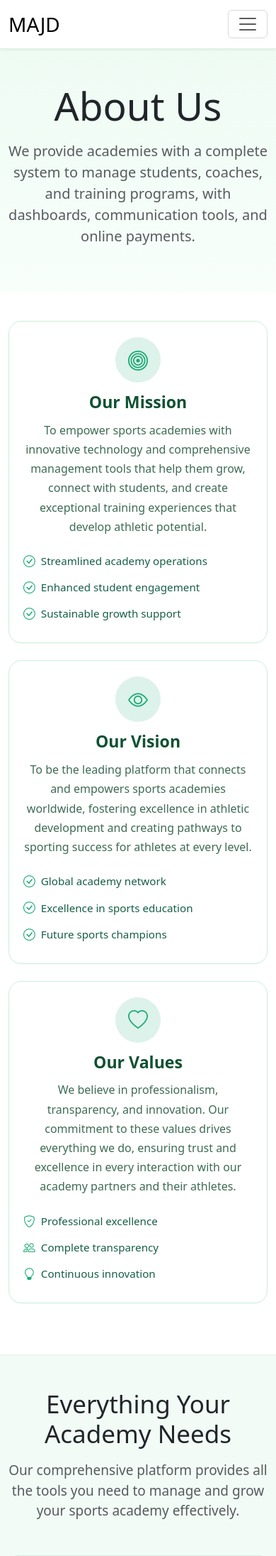
After one commit to naifm8/Majd, a Django app: page /about/ in a window 390 px wide. The commit adds this page. Shown: the top 2192 px of the page at 71% size. Run offline with Django 5.2, Linux system fonts and the light colour scheme; some libraries are stand-ins or nearby versions.

Commit message:
Finished About Page with responsive design

```diff
--- /dev/null
+++ b/Majd/main/static/css/about.css
@@ -0,0 +1,166 @@
+/* خلفية ناعمة للـ Hero */
+.about-hero {
+  background: linear-gradient(180deg, #eefbf3 0%, #f8fffb 100%);
+}
+
+/* عرض مناسب للنص */
+.hero-subtitle {
+  max-width: 900px;
+}
+
+/* بطاقات القسم */
+.about-cards {
+  padding-top: 1rem;
+  padding-bottom: 3rem;
+}
+
+.about-card {
+  background: #ffffff;
+  border: 1px solid #c9efdb;
+  border-radius: 18px;
+  padding: 28px 26px;
+  box-shadow: 0 1px 0 rgba(0,0,0,0.02);
+}
+
+.icon-badge {
+  width: 64px;
+  height: 64px;
+  margin: 0 auto 14px;
+  border-radius: 50%;
+  background: rgba(26, 170, 116, 0.15);
+  display: grid;
+  place-items: center;
+  color: #1aaa74;
+  font-size: 28px;
+}
+
+.about-card-title {
+  text-align: center;
+  color: #0f5132;
+  margin-bottom: 12px;
+  font-weight: 600;
+}
+
+.about-card-text {
+  text-align: center;
+  color: #3e6b55;
+  line-height: 1.7;
+  margin-bottom: 16px;
+}
+
+/* قائمة النقاط */
+.about-list {
+  list-style: none;
+  padding-left: 0;
+  margin: 0;
+  color: #165f44;
+}
+.about-list li {
+  display: flex;
+  align-items: center;
+  gap: 8px;
+  padding: 6px 0;
+  font-size: 0.95rem;
+}
+.about-list i {
+  color: #1aaa74;
+  font-size: 1.05rem;
+}
+
+/* استجابة الشاشات الصغيرة */
+@media (max-width: 991.98px) {
+  .about-card { padding: 22px 20px; }
+}
+/* @media (max-width: 575.98px) {
+  .hero-subtitle { font-size: 1rem; }
+} */
+
+
+
+/* Features Section */
+.about-features {
+  background: #f2fbf6;
+  border-top: 1px solid #e0f3e7;
+  border-bottom: 1px solid #e0f3e7;
+}
+
+.feature-card {
+  background: #fff;
+  border-radius: 12px;
+  border: 1px solid #d3eee0;
+  padding: 28px 20px;
+  transition: all 0.3s ease;
+}
+.feature-card:hover {
+  transform: translateY(-6px);
+  box-shadow: 0 6px 20px rgba(0, 0, 0, 0.08);
+}
+
+.feature-icon {
+  width: 56px;
+  height: 56px;
+  margin: 0 auto 16px;
+  background: rgba(26, 170, 116, 0.15);
+  border-radius: 12px;
+  display: grid;
+  place-items: center;
+  font-size: 24px;
+  color: #1aaa74;
+}
+
+
+/* لون الهوية */
+:root{
+  --brand-green: #0f5132; /* غامق مثل اللي في التصميم */
+}
+
+/* يطبّق داخل قسم about-features فقط */
+.about-features h5 {
+  color: var(--brand-green) !important;
+}
+
+/* أي نص داخل الكروت */
+.about-features .feature-card p {
+  color: var(--brand-green) !important;
+  line-height: 1.6;
+}
+
+/* لون الأيقونات */
+.about-features .feature-icon,
+.about-features .feature-icon i {
+  color: var(--brand-green);
+}
+
+/* لمسة هوفر للكرت (اختياري) */
+.about-features .feature-card:hover {
+  transform: translateY(-4px);
+  box-shadow: 0 8px 24px rgba(0,0,0,.08);
+}
+
+
+
+/* CTA Section */
+.about-cta {
+  background: linear-gradient(135deg, #008a5c, #02774f);
+}
+
+.about-cta h2 {
+  font-size: 2rem;
+}
+
+.about-cta p {
+  max-width: 800px;
+  margin-left: auto;
+  margin-right: auto;
+}
+
+/* زر */
+.about-cta .cta-btn {
+  border-radius: 8px;
+  font-weight: 500;
+  transition: all 0.3s ease;
+}
+.about-cta .cta-btn:hover {
+  background: #f8f9fa;
+  color: #008a5c;
+}
--- /dev/null
+++ b/Majd/main/templates/main/about.html
@@ -0,0 +1,178 @@
+{% extends "main/base.html" %}
+{% load static %}
+
+{% block title %}About{% endblock %}
+
+{% block fileStyle %}
+
+<link rel="stylesheet" href="{% static 'css/about.css' %}">
+
+{% endblock %}
+
+
+{% block content %}
+<section class="about-hero">
+    <div class="container text-center py-5">
+        <h1 class="display-5 mb-3" style="font-weight: 450; font-size: 55px;">About Us</h1>
+        <p class="lead text-muted mx-auto hero-subtitle" style="font-weight: 450;">
+            We provide academies with a complete system to manage students, coaches, and training programs,
+            with dashboards, communication tools, and online payments.
+        </p>
+    </div>
+</section>
+
+<section class="about-cards">
+    <div class="container py-4">
+        <div class="row g-4">
+            <!-- Mission -->
+            <div class="col-12 col-lg-4">
+                <div class="about-card h-100">
+                    <div class="icon-badge">
+                        <i class="bi bi-bullseye"></i>
+                    </div>
+                    <h3 class="about-card-title">Our Mission</h3>
+                    <p class="about-card-text">
+                        To empower sports academies with innovative technology and comprehensive management tools that
+                        help them grow, connect with students, and create exceptional training experiences that develop
+                        athletic potential.
+                    </p>
+                    <ul class="about-list">
+                        <li><i class="bi bi-check-circle"></i> Streamlined academy operations</li>
+                        <li><i class="bi bi-check-circle"></i> Enhanced student engagement</li>
+                        <li><i class="bi bi-check-circle"></i> Sustainable growth support</li>
+                    </ul>
+                </div>
+            </div>
+
+            <!-- Vision -->
+            <div class="col-12 col-lg-4">
+                <div class="about-card h-100">
+                    <div class="icon-badge">
+                        <i class="bi bi-eye"></i>
+                    </div>
+                    <h3 class="about-card-title">Our Vision</h3>
+                    <p class="about-card-text">
+                        To be the leading platform that connects and empowers sports academies worldwide, fostering
+                        excellence in
+                        athletic development and creating pathways to sporting success for athletes at every level.
+                    </p>
+                    <ul class="about-list">
+                        <li><i class="bi bi-check-circle"></i> Global academy network</li>
+                        <li><i class="bi bi-check-circle"></i> Excellence in sports education</li>
+                        <li><i class="bi bi-check-circle"></i> Future sports champions</li>
+                    </ul>
+                </div>
+            </div>
+
+            <!-- Values -->
+            <div class="col-12 col-lg-4">
+                <div class="about-card h-100">
+                    <div class="icon-badge">
+                        <i class="bi bi-heart"></i>
+                    </div>
+                    <h3 class="about-card-title">Our Values</h3>
+                    <p class="about-card-text">
+                        We believe in professionalism, transparency, and innovation. Our commitment to these values
+                        drives
+                        everything we do, ensuring trust and excellence in every interaction with our academy partners
+                        and their
+                        athletes.
+                    </p>
+                    <ul class="about-list">
+                        <li><i class="bi bi-shield-check"></i> Professional excellence</li>
+                        <li><i class="bi bi-people"></i> Complete transparency</li>
+                        <li><i class="bi bi-lightbulb"></i> Continuous innovation</li>
+                    </ul>
+                </div>
+            </div>
+        </div>
+    </div>
+</section>
+
+<!-- Features Section -->
+<section class="about-features">
+    <div class="container text-center py-5">
+        <h2 class="mb-3" style="font-size: 35px; font-weight: 400;">Everything Your Academy Needs</h2>
+        <p class="text-muted mb-5" style="font-size: 19px;">
+            Our comprehensive platform provides all the tools you need to manage and grow your sports academy
+            effectively.
+        </p>
+
+        <div class="row g-4">
+            <!-- Student Management -->
+            <div class="col-12 col-md-6 col-lg-3">
+                <div class="feature-card h-100">
+                    <div class="feature-icon">
+                        <i class="bi bi-people"></i>
+                    </div>
+                    <h5 class="fw-semibold">Student Management</h5>
+                    <p class="text-muted small">
+                        Easily manage student enrollment, progress tracking, and communication with families.
+                    </p>
+                </div>
+            </div>
+
+            <!-- Coach Coordination -->
+            <div class="col-12 col-md-6 col-lg-3">
+                <div class="feature-card h-100">
+                    <div class="feature-icon">
+                        <i class="bi bi-trophy"></i>
+                    </div>
+                    <h5 class="fw-semibold">Coach Coordination</h5>
+                    <p class="text-muted small">
+                        Streamline coach assignments, schedules, and performance monitoring tools.
+                    </p>
+                </div>
+            </div>
+
+            <!-- Program Management -->
+            <div class="col-12 col-md-6 col-lg-3">
+                <div class="feature-card h-100">
+                    <div class="feature-icon">
+                        <i class="bi bi-bullseye"></i>
+                    </div>
+                    <h5 class="fw-semibold">Program Management</h5>
+                    <p class="text-muted small">
+                        Create and manage training programs with detailed scheduling and curriculum tools.
+                    </p>
+                </div>
+            </div>
+
+            <!-- Payment Processing -->
+            <div class="col-12 col-md-6 col-lg-3">
+                <div class="feature-card h-100">
+                    <div class="feature-icon">
+                        <i class="bi bi-check-circle"></i>
+                    </div>
+                    <h5 class="fw-semibold">Payment Processing</h5>
+                    <p class="text-muted small">
+                        Secure online payments and subscription management for your academy operations.
+                    </p>
+                </div>
+            </div>
+        </div>
+    </div>
+</section>
+
+<!-- Call To Action Section -->
+<section class="about-cta text-center text-white py-5">
+    <div class="container py-5">
+        <h2 class="mb-4" style="font-weight: 450; font-size: 40px;">Ready to Transform Your Academy?</h2>
+        <p class="mb-4 lead" style="font-weight: 450;">
+            Join hundreds of academies already using SportConnect to streamline their operations,
+            engage with students, and grow their programs effectively.
+        </p>
+
+        <a href="" class="btn btn-light btn-lg cta-btn mt-4">
+            <i class="bi bi-trophy me-2"></i> Register Your Academy <i class="bi bi-arrow-right ms-2"></i>
+        </a>
+
+        <p class="small mt-3-50 mt-2">
+            Get started in minutes with our easy setup process
+        </p>
+    </div>
+</section>
+
+
+
+{% endblock %}
--- a/Majd/main/templates/main/base.html
+++ b/Majd/main/templates/main/base.html
@@ -48,10 +48,13 @@
                         <a class="nav-link text-dark {% if '/subscriptions/' in request.path %} active {% endif %}" style="font-weight: 550;" href="{% url 'main:subscriptions_view' %}">Subscriptions</a>
                     </li>
                     <li class="nav-item">
-                        <a class="nav-link text-dark" style="font-weight: 550;" href="#">Our Vision</a>
+                        <a class="nav-link text-dark {% if '/ourVision/' in request.path %} active {% endif %}" style="font-weight: 550;" href="{% url 'main:our_vision_view' %}">Our Vision</a>
                     </li>
                     <li class="nav-item">
                         <a class="nav-link text-dark {% if '/contact/' in request.path %} active {% endif %}" style="font-weight: 550;" href="{% url 'main:contact_view' %}">Contact Us</a>
+                    </li>
+                    <li class="nav-item">
+                        <a class="nav-link text-dark {% if '/about/' in request.path %} active {% endif %}" style="font-weight: 550;" href="{% url 'main:about_view' %}">About</a>
                     </li>
                 </ul>
 
--- a/Majd/main/urls.py
+++ b/Majd/main/urls.py
@@ -9,4 +9,5 @@ urlpatterns = [
     path('contact/', views.contact_view, name='contact_view'),
     path('ourVision/', views.our_vision_view, name='our_vision_view'),
     path('subscriptions/', views.subscriptions_view, name='subscriptions_view'),
+    path("about/", views.about_view, name="about_view"),
 ]
--- a/Majd/main/views.py
+++ b/Majd/main/views.py
@@ -3,8 +3,11 @@ from django.http import HttpResponse
 from .forms import ContactForm
 from django.contrib import messages
 
+
+
 def main_home_view(request):
     return render(request, "main/main_home.html")
+
 
 
 def contact_view(request):
@@ -22,10 +25,18 @@ def contact_view(request):
 
     return render(request, "main/contact_us.html", {"form": form})
 
+
+
 def subscriptions_view(request):
 
     return render(request, "main/subscriptions_page.html")
 
+
+
 def our_vision_view(request):
 
     return render(request, "main/our_vision.html")
+
+
+def about_view(request):
+    return render(request, "main/about.html")
```
